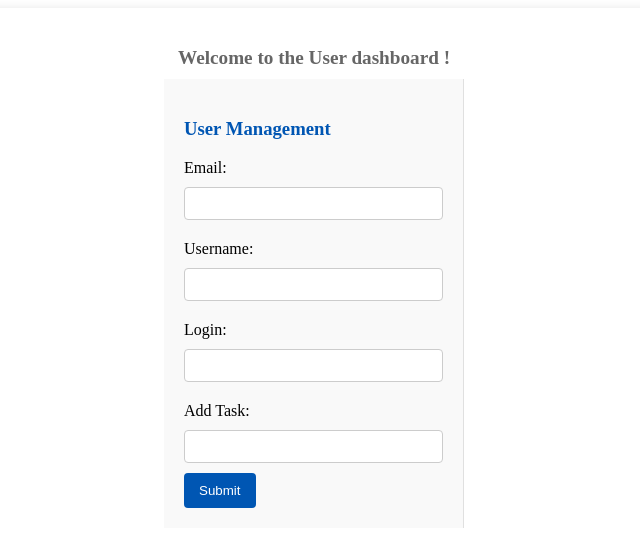
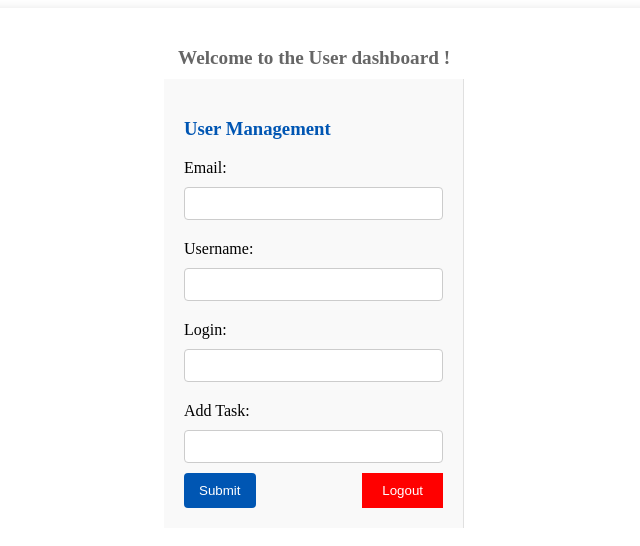
Before and after one commit to loki2111/TimeTrackingFrontend, an Angular app: page /userdashboard in a window 1280 px wide. Shown: the top 546 px of the page, without its empty margins (327-967 px from the left). Built offline with nearby package versions, Linux system fonts and the light colour scheme.

Commit message:
AddedLogOutForF-E

```diff
--- a/src/app/components/login/login.component.ts
+++ b/src/app/components/login/login.component.ts
@@ -3,6 +3,7 @@ import { Router } from '@angular/router';
 import { UserService } from 'src/app/services/user.service';
 import { HttpClient } from '@angular/common/http';
 import { LocationService } from 'src/app/services/location.service';
+import { AuthService } from 'src/app/models/auth-service';
 
 @Component({
   selector: 'app-login',
@@ -18,9 +19,10 @@ export class LoginComponent implements OnInit {
   location: string= '';
   city: string='';
   region: string='';
+  currentemail: string='';
 
   constructor(private userService: UserService, private router: Router,
-     private http: HttpClient,private locationService: LocationService) { }
+     private http: HttpClient,private locationService: LocationService,private authService: AuthService) { }
 
   ngOnInit(): void {
     this.updateTimestamp();
@@ -56,9 +58,17 @@ export class LoginComponent implements OnInit {
     this.userService.login(loginData)
     .subscribe(response => {
       console.log('User data saved:@@@@@@@@@@@@@@@@@@@@', response);
+      console.log(response.email);
+      this.authService.setEmail(response.email);
       this.router.navigate(['/userdashboard']);
     }, error => {
       console.error('Error saving user data:', error);
     });
 }
+
+getCurrentUser(): string {
+ return this.currentemail;
 }
+
+
+}
--- a/src/app/components/userdashboard/userdashboard.component.css
+++ b/src/app/components/userdashboard/userdashboard.component.css
@@ -95,3 +95,18 @@ h2 {
 .dashboard-section p {
   color: #666;
 }
+
+.form-buttons {
+  display: flex;
+  justify-content: space-between;
+  align-items: center;
+}
+
+.logout-button {
+  background-color: red;
+  color: white;
+  padding: 10px 20px;
+  border: none;
+  cursor: pointer;
+  margin-left: auto;
+}
--- a/src/app/components/userdashboard/userdashboard.component.html
+++ b/src/app/components/userdashboard/userdashboard.component.html
@@ -1,26 +1,3 @@
-<!-- <div class="user-dashboard">
-  <h2>User Dashboard</h2>
-  <div>
-    <label>Username: </label>
-    <span>{{ username }}</span>
-  </div>
-  <div>
-    <label>Email: </label>
-    <span>{{ email }}</span>
-  </div>
-  <div>
-    <label>Login Time: </label>
-    <span>{{ loginTime }}</span>
-  </div>
-  <div>
-    <label>Task: </label>
-    <input [(ngModel)]="task" placeholder="Enter your task" />
-    <button (click)="addTask()">Add Task</button>
-  </div>
-</div> -->
-
-
-
 <div class="dashboard-container">
   <p class="welcome-message"><b>Welcome to the User dashboard !</b></p>
 
@@ -39,7 +16,12 @@
       <label for="task">Add Task:</label>
       <input type="text" id="task" [(ngModel)]="task" name="task">
 
-      <input type="submit" value="Submit"(click)="addTask()">
+      <div class="form-buttons">
+        <input type="submit" value="Submit" (click)="addTask()">
+        <button type="button" (click)="onLogout()" class="logout-button">
+          Logout
+        </button>
+      </div>
     </form>
   </div>
 </div>
--- a/src/app/components/userdashboard/userdashboard.component.ts
+++ b/src/app/components/userdashboard/userdashboard.component.ts
@@ -1,5 +1,8 @@
 import { Component, OnInit } from '@angular/core';
+import { Router, RouterLink } from '@angular/router';
 import { UserService } from 'src/app/services/user.service';
+import { LoginComponent } from '../login/login.component';
+import { AuthService } from 'src/app/models/auth-service';
 
 @Component({
   selector: 'app-user-dashboard',
@@ -9,13 +12,19 @@ import { UserService } from 'src/app/services/user.service';
 export class UserDashboardComponent implements OnInit {
   username: string = '';
   email: string = '';
+  password: string = '';
+  location: string = '';
   loginTime: string = '';
   task: string = '';
+  timestamp: string = '';
+  currentemail: string='';
 
-  constructor(private userService: UserService) { }
+
+  constructor(private userService: UserService, private router: Router, private authService: AuthService) { }
 
   ngOnInit(): void {
-
+    this.updateTimestamp();
+    setInterval(() => this.updateTimestamp(), 1000);
   }
 
   addTask(): void {
@@ -33,4 +42,31 @@ export class UserDashboardComponent implements OnInit {
       this.task = '';
     });
   }
+
+
+  updateTimestamp(): void {
+    const now = new Date();
+    this.timestamp = now.toLocaleString();
+  }
+  onLogout() {
+    this.email = this.authService.getEmail();
+    console.log(this.email,"usedashboard---currentemail!!!!!!!!!!!!!!!!!1");
+
+
+    const logoutData = {
+      email: this.email,
+      logouttime: this.timestamp,
+    };
+
+    this.userService.logout(logoutData).subscribe(response => {
+      console.log('Logout successful@@@@@@@@@@@@@@@@@@@@@@@@@', response);
+      this.router.navigate(['/userlogin']);
+    }, error => {
+      console.error('Logout failed', error);
+    });
+  }
+
+
+
+
 }
--- /dev/null
+++ b/src/app/models/auth-service.ts
@@ -0,0 +1,18 @@
+import { Injectable } from "@angular/core";
+
+@Injectable({
+    providedIn: 'root'
+  })
+export class AuthService {
+
+    currentemail: string = '';
+
+
+    setEmail(email: string): void {
+        this.currentemail = email;
+      }
+
+      getEmail(): string {
+        return this.currentemail;
+      }
+}
--- a/src/app/services/user.service.ts
+++ b/src/app/services/user.service.ts
@@ -1,6 +1,6 @@
 import { Injectable } from '@angular/core';
 import { HttpClient , HttpParams} from '@angular/common/http';
-import { Observable } from 'rxjs';
+import { Observable , BehaviorSubject} from 'rxjs';
 import { environment } from 'src/environments/environment';
 import{ tap } from 'rxjs/operators';
 
@@ -11,7 +11,11 @@ const NAV_URL = environment.apiURL;
 })
 export class UserService {
 
+  private currentUserSubject: BehaviorSubject<any> = new BehaviorSubject<any>(null);
+  public currentUser: Observable<any> = this.currentUserSubject.asObservable();
+
   constructor(private http: HttpClient) { }
+
 
   // login(username: string, password: string): Observable<any> {
   //   return this.http.post<any>(`${NAV_URL}/loginuser`, { username, password });
@@ -20,6 +24,14 @@ export class UserService {
   login(loginData: any): Observable<any> {
     console.log("user---service",loginData);
     return this.http.post<any>(`${NAV_URL}api/users/loginuser`, loginData);
+  }
+
+  setCurrentUser(user: any): void {
+    this.currentUserSubject.next(user);
+  }
+
+  getCurrentUser(): any {
+    return this.currentUserSubject.value;
   }
 
 
@@ -66,17 +78,9 @@ export class UserService {
     return this.http.get<any[]>(`${NAV_URL}api/users/getAllUser`);
   }
 
-
-  assignTask(userId: number, task: string): Observable<any> {
-    return this.http.post<any>(`${NAV_URL}/assign-task`, null, {
-      params: {
-        userId: userId.toString(),
-        task: task
-      }
-    });
+  logout(logoutData : any): Observable<any> {
+    console.log(logoutData,"USerService-------------LogOut");
+    return this.http.post(`${NAV_URL}api/users/logoutuser`, logoutData);
   }
 
-
-
-
 }
```
Also changed, not shown: 1 other file (tests, documents, lock files or other folders).
